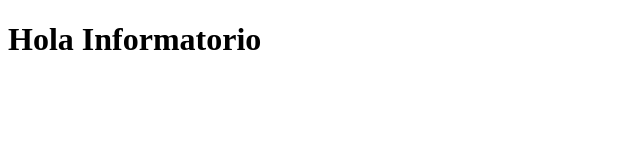
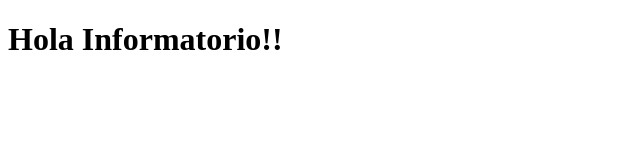
Before and after one commit to GustavoAcosta84/Ejemplo, a plain HTML site: page app/index.html in a window 1280 px wide. Shown: the full height of the page, 0-640 px from the left. Drawn offline with Linux system fonts and the light colour scheme.

Commit message:
Tercer commit

```diff
--- a/app/index.html
+++ b/app/index.html
@@ -6,6 +6,6 @@
     <title>Primer Despliegue</title>
 </head>
 <body>
-    <h1>Hola Informatorio</h1>
+    <h1>Hola Informatorio!!</h1>
 </body>
 </html>
```
